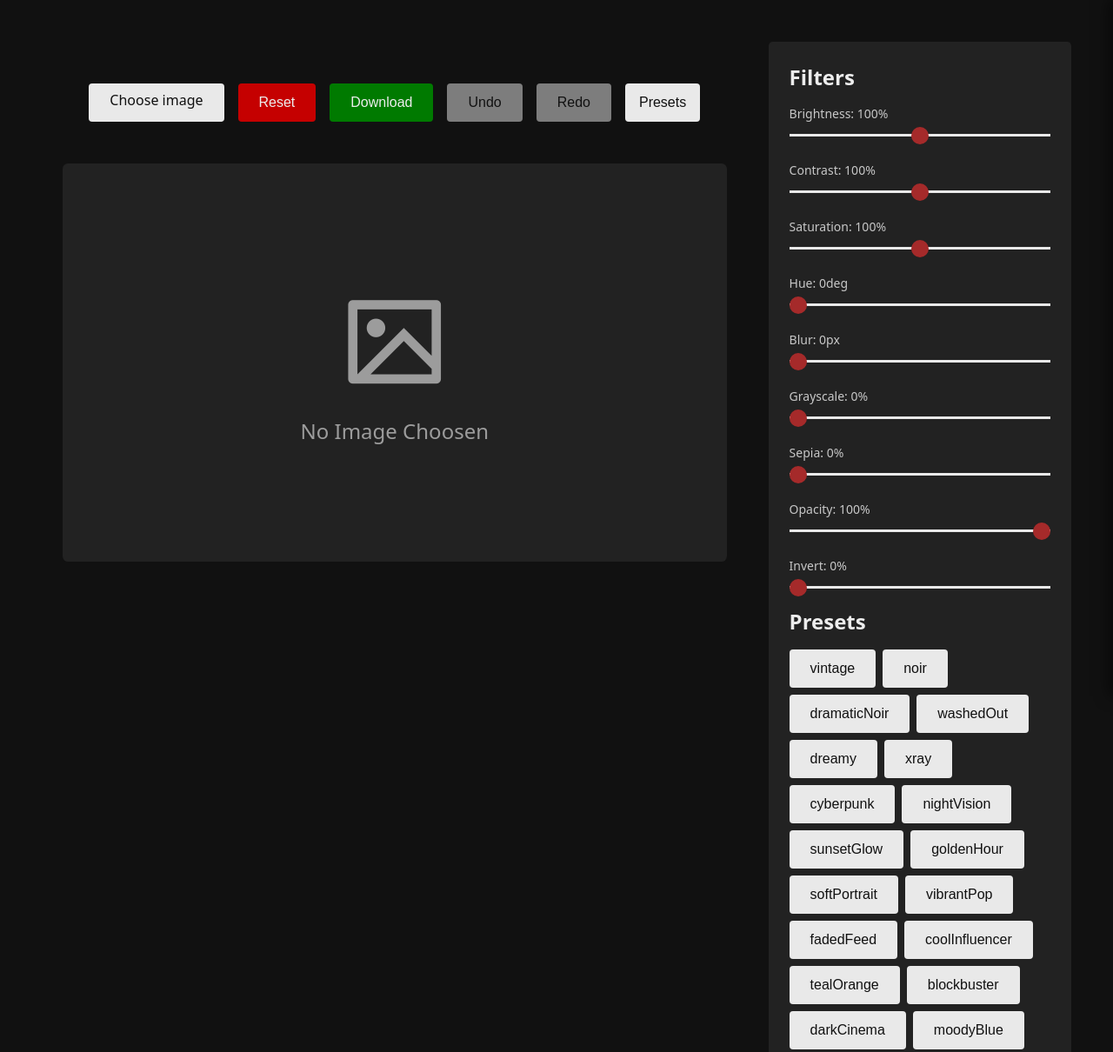
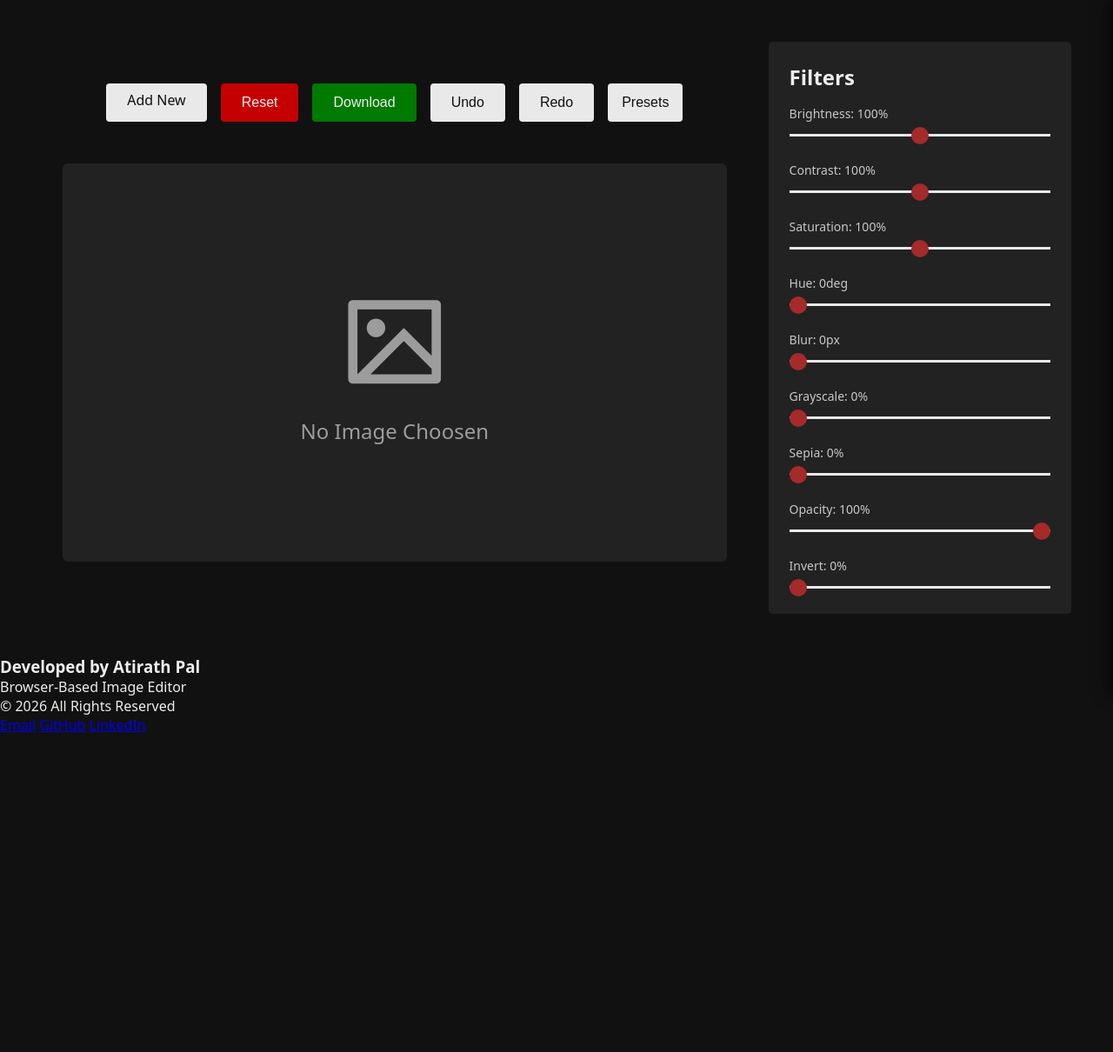
Before and after one commit to Atirath-Pal/Image-Editor-2, a plain HTML site: page index.html in a window 1280 px wide. Shown: the top 1210 px of the page at 87% size. After the commit the page ends 845 px from the top, so only its background shows below. Drawn offline with nearby package versions, Linux system fonts and the light colour scheme.

Commit message:
Add footer with developer details and links
Added footer with developer information and links.

```diff
--- a/index.html
+++ b/index.html
@@ -17,7 +17,7 @@
             <div class="left">
                 <div class="top">
                     <label for="image-input" class="btn">
-                        Choose image
+                        Add New
                         <input type="file" id="image-input" accept="image/*" hidden>
                     </label>
                     <button class="btn" id="reset-btn">Reset</button>
@@ -39,8 +39,6 @@
             <div class="right">
                 <h2>Filters</h2>
                 <div class="filters"></div>
-                <h2>Presets</h2>
-                <div class="presets"></div>
             </div>
         </section>
 
@@ -76,6 +74,19 @@
             </div>
         </aside>
     </main>
+    <footer class="developer-footer">
+        <div class="footer-content">
+            <h3>Developed by Atirath Pal</h3>
+            <p>Browser-Based Image Editor</p>
+            <p>© 2026 All Rights Reserved</p>
+
+            <div class="footer-links">
+                <a href="mailto:atirathpal@gmail.com?subject=Regarding Your Image Editor">Email</a>
+                <a href="https://github.com/Atirath-Pal" target="_blank">GitHub</a>
+                <a href="https://www.linkedin.com/in/atirath-pal-95163b28a/" target="_blank">LinkedIn</a>
+            </div>
+        </div>
+    </footer>
 
     <script src="script.js"></script>
 
```
